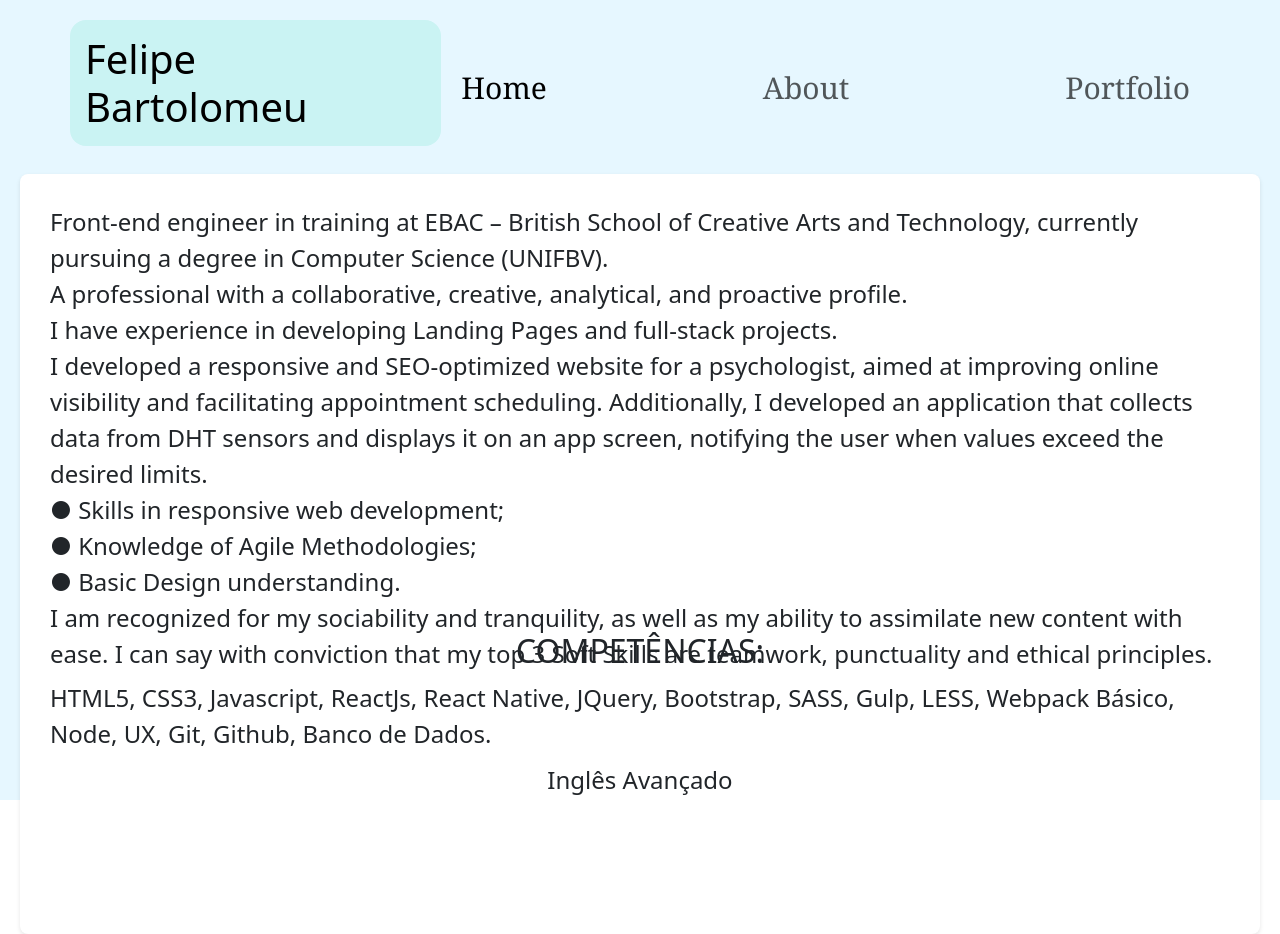
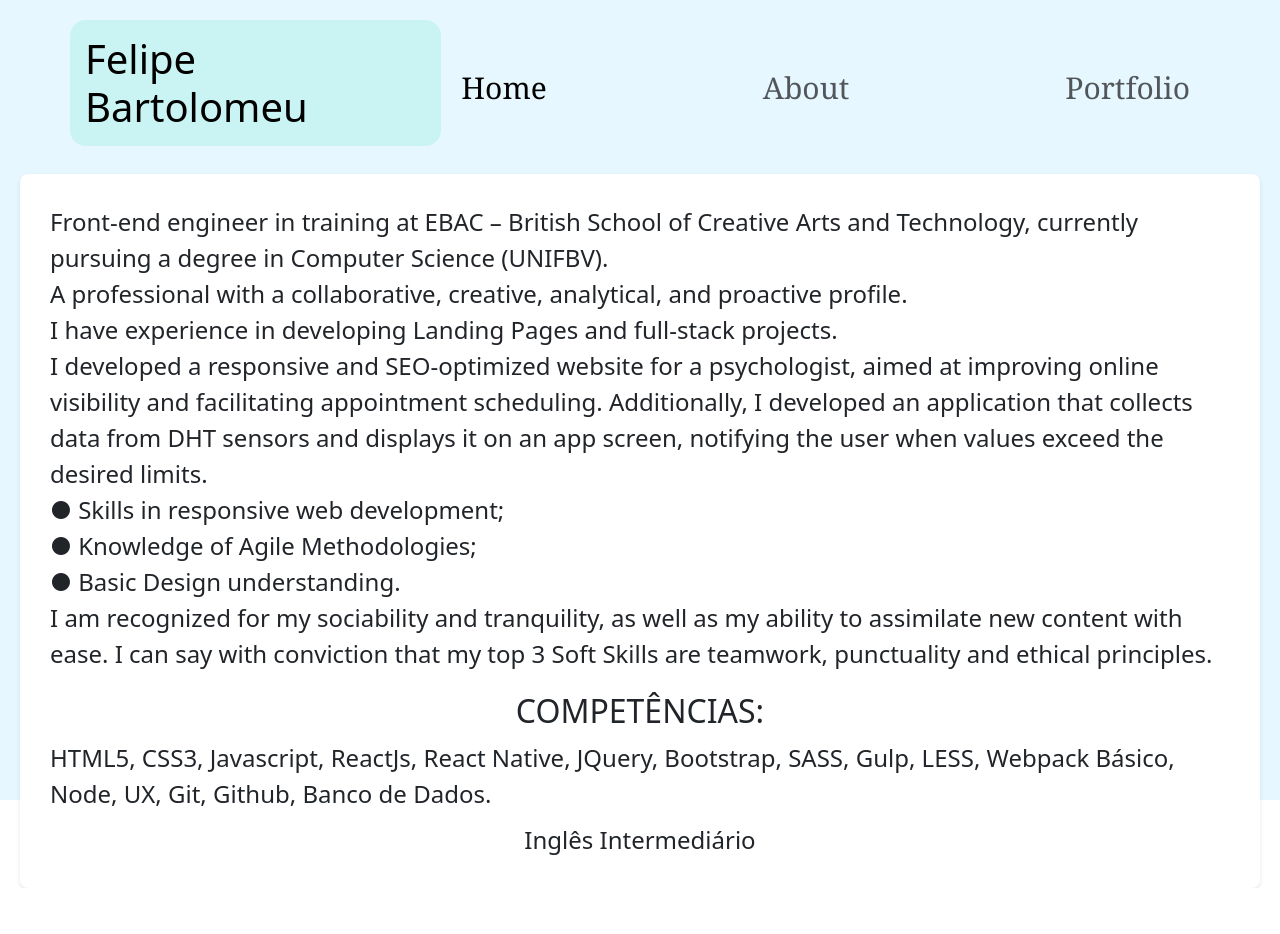
Before and after one commit to felipebart99/felipebartolomeu.github.io, a React (Vite) app: page /about in a window 1280 px wide. After the commit the page ends 888 px from the top, so only its background shows below. Built offline with nearby package versions, Linux system fonts and the light colour scheme.

Commit message:
imagem clicavel

```diff
--- a/src/App.css
+++ b/src/App.css
@@ -15,6 +15,7 @@ header {
   width: 100%;
   margin-bottom: 20px;
   color: black;
+  background-color: #e6f7ff;
 }
 h1.tituloLogo {
   font-size: 40px;
--- a/src/routes/About.css
+++ b/src/routes/About.css
@@ -2,7 +2,6 @@
   display: flex;
   flex-direction: column;
   align-items: center;
-  height: 95vh;
   background-color: #fff;
   border-radius: 8px;
   box-shadow: 0 2px 4px rgba(0, 0, 0, 0.1);
@@ -26,5 +25,5 @@
   display: flex;
   align-items: center;
   flex-direction: column;
-  margin-top: -50px;
+  margin-top: 20px;
 }
--- a/src/routes/About.jsx
+++ b/src/routes/About.jsx
@@ -3,26 +3,28 @@ import "./About.css";
 
 const About = () => {
   return (
-    <div class="texto">
+    <div className="texto">
+      <div>
         <p>
-        Front-end engineer in training at EBAC – British School of Creative Arts
-        and Technology, currently pursuing a degree in Computer Science
+          Front-end engineer in training at EBAC – British School of Creative
+          Arts and Technology, currently pursuing a degree in Computer Science
           (UNIFBV). <br /> A professional with a collaborative, creative,
           analytical, and proactive profile. <br /> I have experience in
           developing Landing Pages and full-stack projects. <br /> I developed a
           responsive and SEO-optimized website for a psychologist, aimed at
           improving online visibility and facilitating appointment scheduling.
           Additionally, I developed an application that collects data from DHT
-        sensors and displays it on an app screen, notifying the user when values
-        exceed the desired limits.
+          sensors and displays it on an app screen, notifying the user when
+          values exceed the desired limits.
           <br /> ● Skills in responsive web development; <br /> ● Knowledge of
           Agile Methodologies;
           <br /> ● Basic Design understanding.
-        <br />I am recognized for my sociability and tranquility, as well as my
-        ability to assimilate new content with ease. I can say with conviction
-        that my top 3 Soft Skills are teamwork, punctuality and ethical
-        principles.
+          <br />I am recognized for my sociability and tranquility, as well as
+          my ability to assimilate new content with ease. I can say with
+          conviction that my top 3 Soft Skills are teamwork, punctuality and
+          ethical principles.
         </p>
+      </div>
       <div className="txt2">
         <h2>COMPETÊNCIAS:</h2>
         <p>
@@ -30,7 +32,7 @@ const About = () => {
           SASS, Gulp, LESS, Webpack Básico, Node, UX, Git, Github, Banco de
           Dados.
         </p>
-        <p>Inglês Avançado</p>
+        <p>Inglês Intermediário</p>
       </div>
     </div>
   );
--- a/src/routes/Portfolio.css
+++ b/src/routes/Portfolio.css
@@ -1,14 +1,14 @@
-.wrapper{
+.wrapper {
   display: flex;
   flex-direction: column;
   justify-content: center; /* Centraliza horizontalmente */
   align-items: center; /* Centraliza verticalmente */
-    margin-top: -50px;
+  background-color: white;
 }
-.tituloP{
-
+.tituloP {
+  margin: 40px;
 }
-.estilo1{
+.estilo1 {
   display: flex;
   flex-direction: row;
   align-items: center;
@@ -18,8 +18,18 @@
   font-size: x-large;
   padding-bottom: 50px;
 }
-.imgP{
+.imgP {
   width: 500px;
   height: auto;
   border-radius: 1rem;
 }
+
+@media (max-width: 800px) {
+  .estilo1 {
+    flex-direction: column;
+    padding-bottom: 10px;
+    margin-bottom: 40px;
+    border-bottom: 2px solid black;
+    margin-top: 20px;
+  }
+}
--- a/src/routes/Portfolio.jsx
+++ b/src/routes/Portfolio.jsx
@@ -6,7 +6,9 @@ const Portfolio = () => {
     <div className="wrapper">
       <h1 className="tituloP">Principais Projetos</h1>
       <div className="estilo1">
-        <img src="/img/imgTodoList.png" alt="imagem 1" className="imgP" />
+        <a href="https://todo-list-sooty-sigma-85.vercel.app">
+          <img src="/img/imgTodoList.png" alt="imagem 1" className="imgP" />
+        </a>
         <p>
           To do List made with React. It has search, filter, sorting, task
           creation, deletion and categorization functionalities
```
Lines whose indentation alone changed are shown as unchanged.
